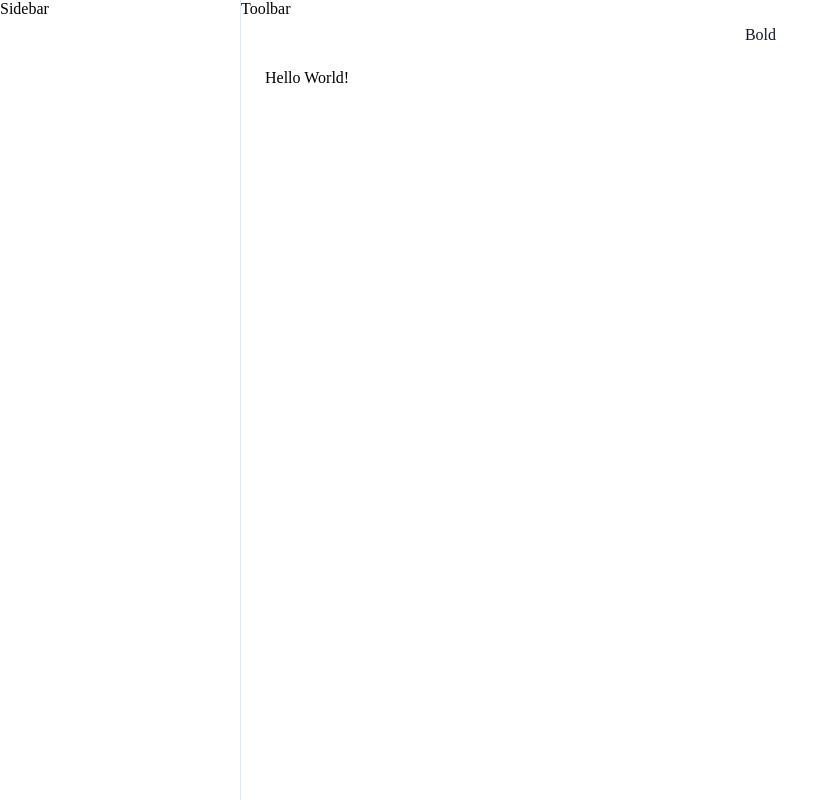
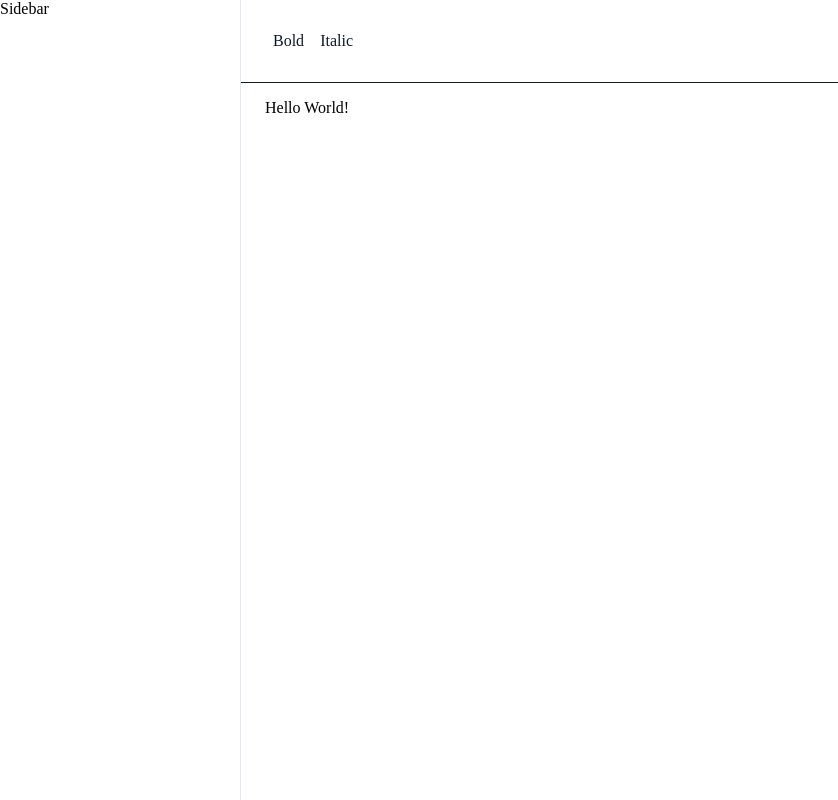
Before and after one commit to alex-yatseyko/encrypted-notes-app, a React (Vite) app: page / in a window 1280 px wide. Shown: the whole page, without its empty margins (0-838 px from the left). Built offline with nearby package versions, Linux system fonts and the light colour scheme.

Commit message:
2 Basic UI

```diff
--- a/src/App.module.css
+++ b/src/App.module.css
@@ -23,7 +23,9 @@
 
 .toolbar {
     display: flex;
-    align-items: center2;
+    align-items: center;
+    border-bottom: 1px solid #0f172a;
+    padding: 1.5em;
 }
 
 .textEditor {
@@ -54,3 +56,8 @@
 .toolbarButton:hover {
     background-color: #f1f5f9;
 }
+
+.toolbarButtonActive {
+    composes: toolbarButton;
+    background-color: #e2e8f0;
+}
--- a/src/App.tsx
+++ b/src/App.tsx
@@ -18,7 +18,10 @@ function App() {
   })
 
   const toggleBold = () => {
-
+    editor?.chain().focus().toggleBold().run()
+  }
+  const toggleItalic = () => {
+    editor?.chain().focus().toggleItalic().run()
   }
 
   return (
@@ -26,10 +29,14 @@ function App() {
 
       <div className={styles.sidebar}>Sidebar</div>
       <div className={styles.editorContainer}>
-        <div className={styles.toolbar}>Toolbar</div>
-        <button className={styles.toolbarButton} onClick={toggleBold}>
+        <div className={styles.toolbar}>
+        <button className={editor?.isActive("bold") ? styles.toolabrButtonActive : styles.toolbarButton} onClick={toggleBold}>
           Bold
         </button>
+        <button className={editor?.isActive("italic") ? styles.toolabrButtonActive : styles.toolbarButton} onClick={toggleItalic}>
+          Italic
+        </button>
+        </div>
         <EditorContent editor={editor} className={styles.textEditorContent}/>
       </div>
     </div>
```
